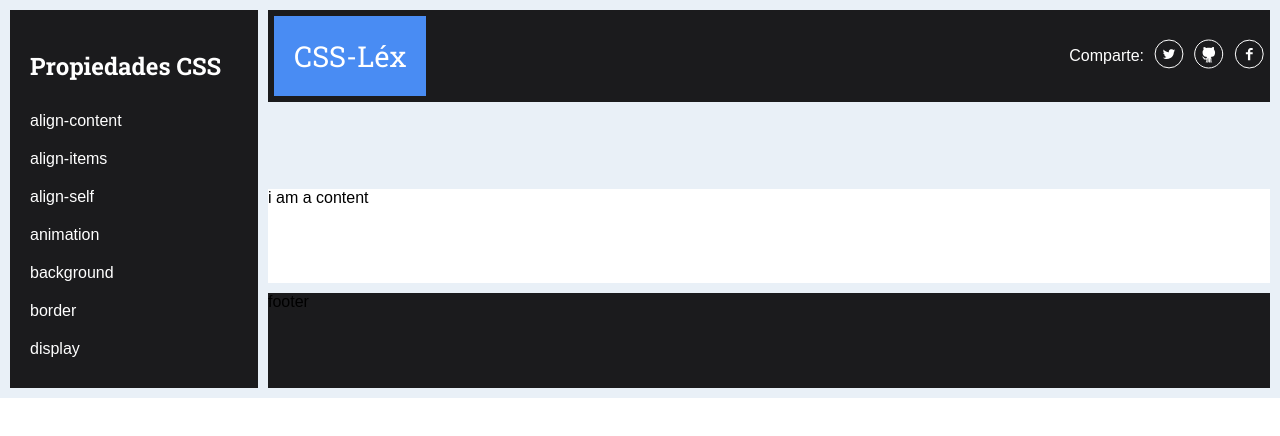
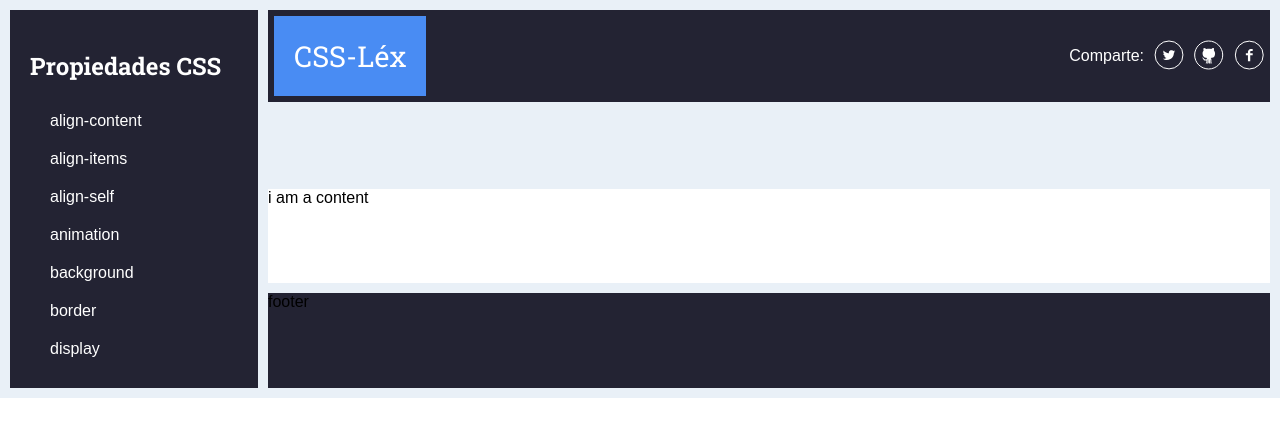
Before and after one commit to ninaiskel/CSS-flex-grid, a React (Create React App) app: page / in a window 1280 px wide. Shown: the top 436 px of the page. Built offline with nearby package versions, Linux system fonts and the light colour scheme.

Commit message:
Adjustments some styles

```diff
--- a/src/App.css
+++ b/src/App.css
@@ -1,10 +1,11 @@
 :root {
-  --main-color: #1B1B1D;
+  --main-color: #232333;
   --second-color: #498CF3;
   --background: #E9F0F7;
   --third-color: #F4CC63;
   --text-color: #1B1B1D;
   --white: #fff;
+
 }
 
 .body {
@@ -13,6 +14,14 @@
 
 h1, h2, h3, h4 {
   font-family: 'Roboto Slab', serif;
+}
+
+h1 {
+  font-size: 2.6rem;
+}
+
+h2 {
+  font-size: 1.5rem;
 }
 
 ul {
@@ -46,3 +55,9 @@ p {
       "footer footer footer";
   }
 }
+
+button {
+  background: transparent;
+  border: none;
+  padding: 0;
+}
--- a/src/components/header/base.js
+++ b/src/components/header/base.js
@@ -9,16 +9,15 @@ class Header extends Component {
         <div className="logo">CSS-Léx</div>
         <div className="share-links">
           <p>Comparte:</p>
-          <a className="icon share-links-icon"href="#" >
+          <button className="icon share-links-icon">
             <Icon name="icon-twitter" />
-          </a>
-          <a className="icon share-links-icon"href="#">
+          </button>
+          <button className="icon share-links-icon">
             <Icon name="icon-facebook" />
-          </a>
-          <a className="icon share-links-icon"href="#">
+          </button>
+          <button className="icon share-links-icon">
             <Icon name="icon-github" />
-          </a>
-
+          </button>
         </div>
       </section>
     );
--- a/src/components/sidebar/properties.css
+++ b/src/components/sidebar/properties.css
@@ -5,4 +5,5 @@
 .property-item {
   padding: 10px 0;
   color: var(--white);
+  padding-left: 20px;
 }
```
